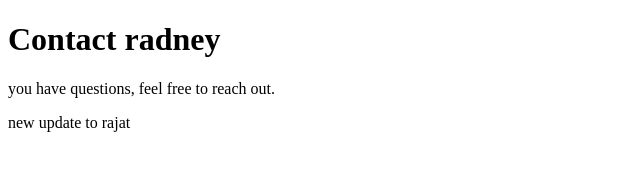
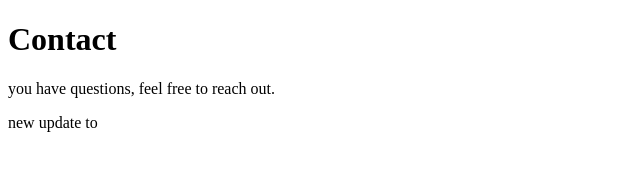
Before and after one commit to rajatjain12345/localrepo, a plain HTML site: page contact.html in a window 1280 px wide. Shown: the whole page, without its empty margins (0-640 px from the left). Drawn offline with Linux system fonts and the light colour scheme.

Commit message:
main now revert

```diff
--- a/contact.html
+++ b/contact.html
@@ -8,9 +8,9 @@
 </head>
 
 <body>
-    <h1>Contact radney</h1>
+    <h1>Contact </h1>
     <p> you have questions, feel free to reach out.</p>
-    <p>new update to rajat</p>
+    <p>new update to </p>
 </body>
 
 </html>
```
Also changed, not shown: about.html (+1 -1 lines), portfolio.html (+1 -1 lines), services.html (+1 -1 lines).
